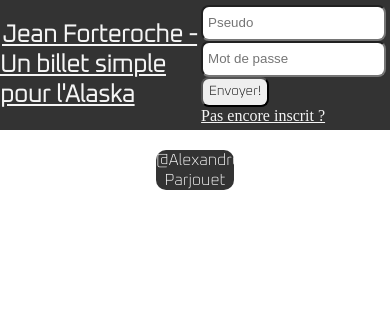
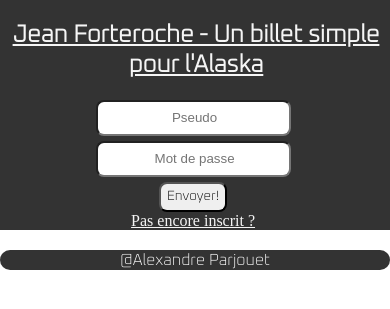
Before and after one commit to FrSenpai/Projet-OCR-4, a PHP site: page /view/frontend/template.php in a window 390 px wide. Shown: the top 309 px of the page. Run offline with PHP 8.4, Linux system fonts and the light colour scheme; the template is opened without the code that fills it, so the values that code supplies are empty; some libraries are stand-ins or nearby versions.

Commit message:
Responsive : Home, register, postbyId (800 px max)

```diff
--- a/index.php
+++ b/index.php
@@ -83,7 +83,7 @@ try {
             $user->logout();
         }
 
-        // /!\ Partie administration /!\ TODO : Revoir la vérification si admin --> ...
+        // /!\ Partie administration /!\
         if (isset($_SESSION['isAdmin'])) {
             if ($_GET['action'] == 'adminPanel') {
                 if (!empty($_GET['page'])) {
--- a/model/CommentsManager.php
+++ b/model/CommentsManager.php
@@ -22,8 +22,6 @@ class CommentsManager extends Manager {
 
         return $affectedLines;
     }
-
-    //TODO : Bloquer à une fois le nombre de like/com (liaison table user/com IMPERATIF)
 
     public function reportComment($commentId) {
         $db = $this->dbConnect();
--- a/public/css/style.css
+++ b/public/css/style.css
@@ -58,6 +58,7 @@ nav {
     border-radius: 8px;
     height: 30px;
     font-family: 'Oxanium', Arial, Helvetica, sans-serif;
+    margin: auto;
 }
 
 #containerDescriptionAuthor {
@@ -138,6 +139,7 @@ article {
     text-align: center;
     color: white;
     border-radius: 15px;
+    font-family: 'Oxanium', Arial, Helvetica, sans-serif;
 }
 
 #readMore:visited {
@@ -148,20 +150,26 @@ article {
     color: grey;
 }
 
+nav {
+    width: 100%;
+}
+
 #listeNav {
     list-style: none;
     display: flex;
     flex-direction: row;
-    justify-content: space-evenly;
+    justify-content: space-around;
     align-items: center;
+    flex-wrap: wrap;
 }
 
 .elemNav {
+    text-align: center;
     margin-right: 1%;
 }
 
 #containerNav {
-    width: 25%;
+    width: 30%;
 }
 
 .linkNav {
@@ -223,6 +231,12 @@ footer {
     margin: auto;
     margin-top: 15px;
     text-align:center;
+}
+
+#commentContent {
+    width: 100%;
+    text-align: center;
+    overflow-wrap: break-word;
 }
 
 #textareaContent {
@@ -313,9 +327,8 @@ footer {
 }
 
 #sendRegister {
-    width: 20%;
+    width: auto;
     font-family: 'Oxanium', Arial, Helvetica, sans-serif;
-    height: 40px;
     font-size: 20px;
     border-radius: 10px;
 }
--- /dev/null
+++ b/public/css/style_responsive.css
@@ -0,0 +1,102 @@
+@media all and (max-width: 800px) {
+    nav {
+        display: flex;
+        flex-direction: column;
+        align-self: center;
+        justify-content: center;
+    }
+
+    #containerNav {
+        display: flex;
+        flex-direction: column;
+        align-self: center;
+        justify-content: center;
+        width: 100%;
+    }
+
+    #titleNav {
+        display: flex;
+        align-items: center;
+    }
+
+    #titleLink {
+        width: 100%;
+        text-align: center;
+        padding: auto;
+    }
+
+    #containerLogin {
+        display: flex;
+        flex-direction: column;
+        align-self: center;
+        align-items: center;
+        justify-content: center;
+        width: 100%;
+    }
+
+    #formLogin {
+        display: flex;
+        flex-direction: column;
+        align-self: center;
+        justify-content: center;
+        width: 50%;
+    }
+
+    .inputNav {
+        text-align: center;
+        margin-bottom: 5px;
+    }
+
+    #listeNav {
+        padding: 0;
+    }
+
+    #containerDescriptionAuthor {
+        display: flex;
+        flex-direction: column;
+        height: auto;
+    }
+
+    #descriptionAuthor {
+        text-align: center;
+    }
+
+    #containerPost {
+        width: 100%;
+    }
+
+    #containerComment {
+        width: 100%;
+        border: 0;
+        border-radius: 0;
+        margin-top: 0;
+    }
+
+    .headComment {
+        width: 100%;
+        display: flex;
+        flex-direction: column;
+        height: auto;
+        border-radius: 0;
+        border: 0;
+        margin:auto;
+    }
+
+    #formComment {
+        width: 100%;
+    }
+
+    #titleRegister {
+        width: 100%;
+    }
+
+    #formRegister {
+        width: 100%;
+    }
+
+    footer {
+        width: 100%;
+    }
+
+
+}
--- a/view/frontend/postById.php
+++ b/view/frontend/postById.php
@@ -54,7 +54,7 @@
                 le <?= $comment['comment_date_fr'] ?> -
                 <a class="linkReport" href="index.php?action=reportComment&amp;commentId=<?= $comment['id'] ?>&amp;postId=<?= $postById['id']; ?>">Signaler</a>
             </p>
-            <p><?= nl2br(htmlspecialchars($comment['content'])) ?></p>
+            <p id="commentContent"><?= nl2br(htmlspecialchars($comment['content'])) ?></p>
         <?php
         }
         ?>
--- a/view/frontend/template.php
+++ b/view/frontend/template.php
@@ -8,6 +8,7 @@
     <title><?= $title ?></title>
     <link rel="icon" type="image/png" href="favicon.png" />
     <link rel="stylesheet" type="text/css" href="public/css/style.css" />
+    <link rel="stylesheet" type="text/css" media="(max-width: 800px)" href="public/css/style_responsive.css" />
     <link href="https://fonts.googleapis.com/css?family=Oxanium:200&display=swap" rel="stylesheet">
     <script src="https://cdn.tiny.cloud/1/n0zjjp855koo6c45xxa86ptqybm4b9eakycd7lrnyr7nrcd2/tinymce/5/tinymce.min.js" referrerpolicy="origin"></script>
     <script type="text/javascript">
@@ -21,7 +22,7 @@
 <body>
     <header>
         <nav>
-            <h1><a href="index.php" id='titleLink'>Jean Forteroche - Un billet simple pour l'Alaska</a></h1>
+            <h1 id="titleNav"><a href="index.php" id='titleLink'>Jean Forteroche - Un billet simple pour l'Alaska</a></h1>
             <?php
             if (isset($_SESSION['pseudo'])) {
                 ?>
@@ -42,7 +43,7 @@
             } else {
                 ?>
                     <div id='containerLogin'>
-                        <form action='index.php?action=login' method="post">
+                        <form id="formLogin" action='index.php?action=login' method="post">
                             <input type="text" name="pseudo" class='inputNav' placeholder="Pseudo" />
                             <input type="password" name="password" class='inputNav' placeholder="Mot de passe" />
                             <button type="submit" id='sendButton'>Envoyer!</button>
```
